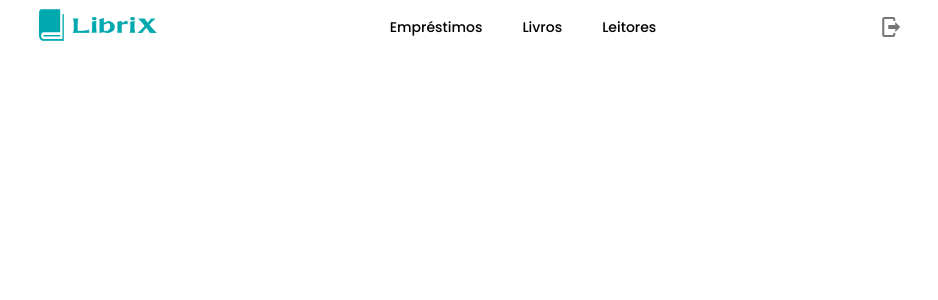
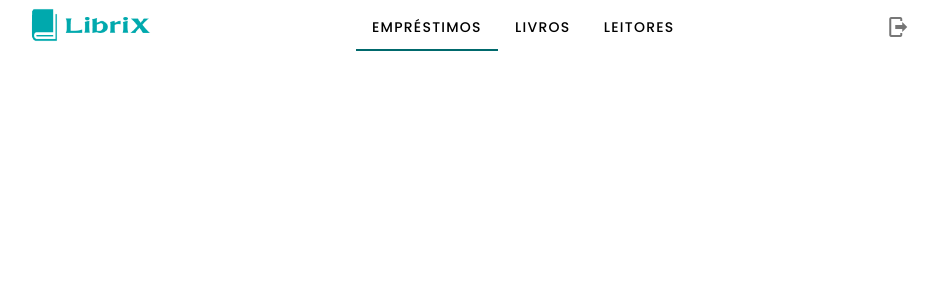
Before and after one commit to nes-facom/front-end, a Vue app in the folder front-end/: page /emprestimos in a window 1280 px wide. Shown: the top 300 px of the page, without its empty margins (174-1112 px from the left). Built offline with nearby package versions, Linux system fonts and the light colour scheme.

Commit message:
finished header with the right styles

```diff
--- a/front-end/src/components/BarraDeNavegacao.vue
+++ b/front-end/src/components/BarraDeNavegacao.vue
@@ -2,15 +2,15 @@
   <div id="componente-navegacao">
 
     <div id="logo">
-      <img id="logo-icon" src="./icons/Logo.png"/>
+      <img id="icone-logo" src="./icons/Logo.png"/>
     </div>
 
     <div id="menu">
-      <ul>
-      <li id="menu-item"><a href="#">Empréstimos</a></li>
-      <li id="menu-item"><a href="#">Livros</a></li>
-      <li id="menu-item"><a href="#">Leitores</a></li>
-    </ul>
+    <v-tabs slider-color="#00696C">
+      <v-tab id="item-menu">Empréstimos</v-tab>
+      <v-tab id="item-menu">Livros</v-tab>
+      <v-tab id="item-menu">Leitores</v-tab>
+    </v-tabs>
     </div>
 
     <div id="logout">
@@ -33,7 +33,6 @@ export default {
 </script>
 
 <style scoped>
-/* Estilos específicos do componente, se necessário */
 #componente-navegacao {
   width: 100%;
   display: flex;
@@ -43,17 +42,12 @@ export default {
   justify-content: space-evenly;
 }
 
-#logo-icon {
+#icone-logo {
   width: 15rem;
   height: 5rem;
 }
 
-#menu-item {
-  display: inline;
-  padding: 2rem;
-}
-
-#menu-item a {
+#item-menu {
   font: var(--label-large);
   color: var(---on-primary-container);
   text-decoration: none;
```
